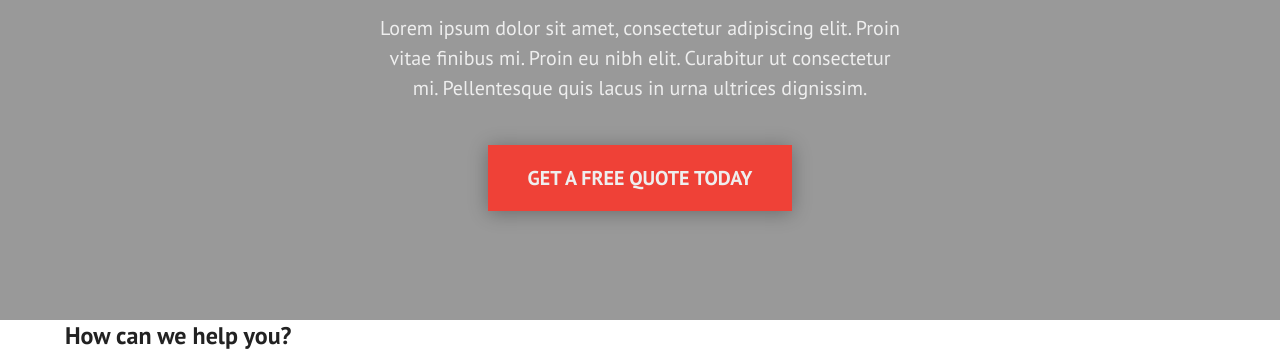
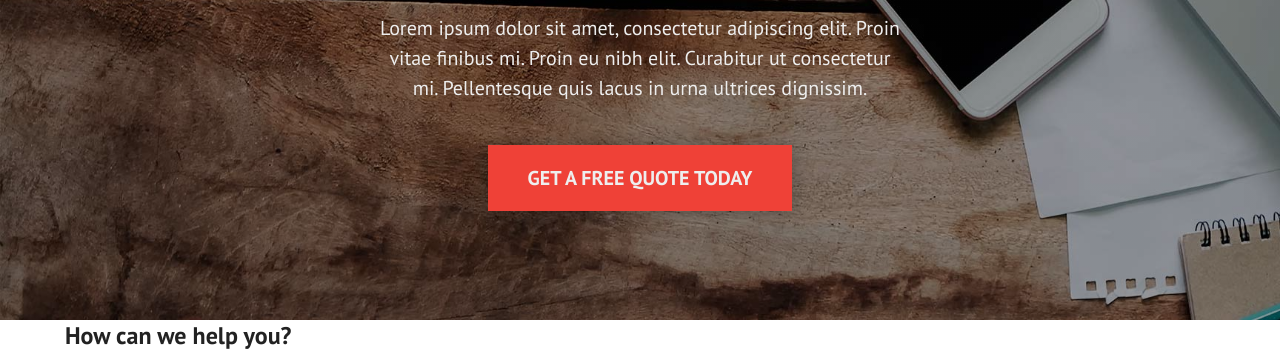
Before and after one commit to umarsadiqi/html-css-js, a plain HTML site: page index.html in a window 1280 px wide. Shown: the part 480-831 px from the top of the page. Drawn offline with Linux system fonts and the light colour scheme.

Commit message:
updated path again

```diff
--- a/css/style.css
+++ b/css/style.css
@@ -55,7 +55,7 @@ a:visited {
             rgba(0, 0, 0, 0.4) 0%,
             rgba(0, 0, 0, 0.4) 100%
         ),
-        url("./images/Home-header.jpg");
+        url("../images/Home-header.jpg");
     background-repeat: no-repeat;
     background-size: cover;
 
```
